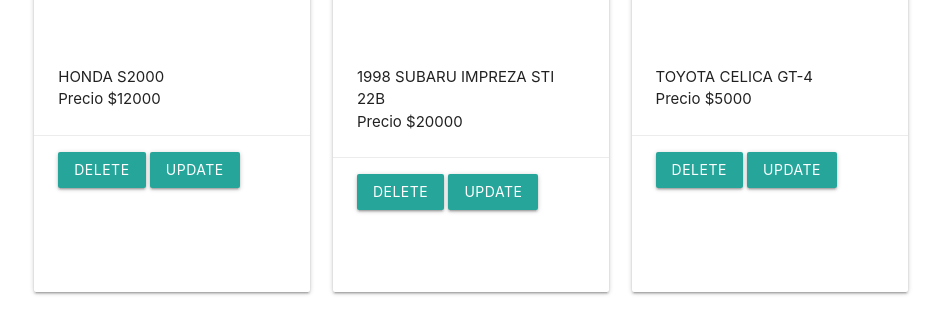
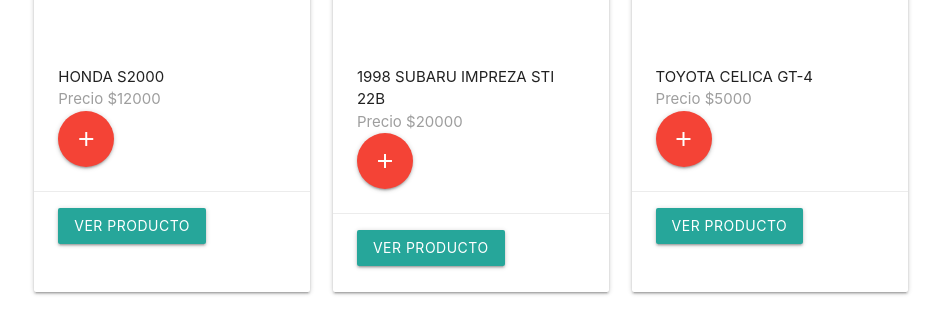
Before and after one commit to AsaelCerros/e-shop-django, a Django app: page /shop/ in a window 1280 px wide. Shown: the part 825-1152 px from the top of the page, without its empty margins (169-1110 px from the left). Run offline with Django 3.2, Linux system fonts and the light colour scheme; data comes from the database, SQL or seed files in the repository; both versions use the stored data as it was after the commit.

Commit message:
Cart finished

```diff
--- a/shop/templates/shop/index.html
+++ b/shop/templates/shop/index.html
@@ -5,16 +5,25 @@
  <div class="row">
         {% for product in product_list %}
             <div class="col s4 m6 l4">
-                <div class="card hoverable">
+                <div class="card hoverable ">
                     <div class="card-image">
-                        <img src="{{ product.product_image.url }}">
+                        <img class="responsive-img activator" src="{{ product.product_image.url }}">
                     </div>
                     <div class="card-content">
-                        <p>{{ product.product_title }}</p>
-                        <p>Precio ${{ product.product_price }}</p>
+                        <span class="activator">{{ product.product_title }}</span>
+                        <p class="grey-text">Precio ${{ product.product_price }}</p>
+                        <form action="{% url 'shop:add_to_cart' product_id=product.id quantity=1%}" method="post" style="display: inline;">
+                             {% csrf_token %}
+                          <button type="submit" class="btn-floating btn-large waves-effect waves-light red"><i class="material-icons">add</i></button>
+                        </form>
+                    </div>
+                    <div class="card-reveal">
+                          <span class="card-title grey-text text-darken-4">{{ product.product_title }}<i class="material-icons right">close</i></span>
+                          <p>{{ product.product_desc }}</p>
                         </div>
                     <div class="card-action">
-                                <form action="{% url 'shop:product-delete' product.id %}" method="post" style="display: inline;">
+                                {% if user.is_superuser %}
+                                    <form action="{% url 'shop:product-delete' product.id %}" method="POST" style="display: inline;">
                                     {% csrf_token %}
                                     <button type="submit" class="btn btn-default btn-sm">Delete</button>
                                 </form>
@@ -22,8 +31,13 @@
                                     {% csrf_token %}
                                     <button type="submit" class="btn btn-default btn-sm">Update</button>
                                 </form>
+                                {% else %}
+                                    <button type="submit" class="btn btn-default btn-sm activator ">Ver producto</button>
+                                {% endif %}
+
                     </div>
                 </div>
+
             </div>
 
 {% endfor %}
@@ -34,8 +48,10 @@
 
 
 {% endif %}
+     {% if user.is_superuser %}
      <form action="{% url 'shop:product-entry'  %}" method="post" style="display: inline;">
             {% csrf_token %}
             <button style="position: fixed;bottom: 20;right: 20;"type="submit" class="btn-floating btn-large waves-effect waves-light red"><i class="material-icons">add</i></button>
         </form>
+     {% endif %}
 {% endblock content %}
--- a/shop/urls.py
+++ b/shop/urls.py
@@ -17,5 +17,11 @@
 
     # shop/product/(?P<pk>[0-9]+)/delete
     url(r'^album/(?P<pk>[0-9]+)/delete$', views.ProductDelete.as_view(), name='product-delete'),
+    # add to cart shop/product/(?P<pk>[0-9]+)/add
+    url(r'^add/(?P<product_id>\w+)/(?P<quantity>\d{1,10})$', views.add_to_cart, name='add_to_cart'),
+    #get cart items
+    url(r'^cart/$', views.get_cart, name='get_cart'),
+    #remove from cart
+    url(r'^remove/(?P<product_id>\w+)/$', views.remove_from_cart, name='remove_from_cart'),
 
 ]
--- a/shop/views.py
+++ b/shop/views.py
@@ -1,9 +1,10 @@
-from django.shortcuts import render
+from django.shortcuts import render, redirect
 # Create your views here.
 from django.views import generic
 from django.views.generic.edit import CreateView, UpdateView, DeleteView
+from django.contrib.auth.decorators import login_required
 from django.urls import reverse_lazy
-
+from cart.cart import Cart
 # Create your views here.
 from shop.models import Product
 
@@ -17,19 +18,54 @@
         return Product.objects.all()
 
 # view for the product entry page
+# @login_required
 class ProductEntry(CreateView):
     model = Product
     # the fields mentioned below become the entry rows in the generated form
     fields = ['product_title', 'product_price', 'product_desc', 'product_image']
 
 # view for the product update page
+# @login_required
 class ProductUpdate(UpdateView):
     model = Product
     # the fields mentioned below become the entyr rows in the update form
     fields = ['product_title', 'product_price', 'product_desc', 'product_image']
 
 # view for deleting a product entry
+# @login_required
 class ProductDelete(DeleteView):
     model = Product
     # the delete button forwards to the url mentioned below.
     success_url = reverse_lazy('shop:index')
+
+
+#Shopping cart
+def add_to_cart(request, product_id, quantity):
+    if request.method == 'POST':
+        product = Product.objects.get(id=product_id)
+        cart = Cart(request)
+        cart.add(product, product.product_price, quantity)
+        subtotal = cart.summary()
+        total_items = cart.count()
+        return render(request, 'shop/cart.html', {'cart': Cart(request), 'subtotal': subtotal, 'total_items': total_items})
+    else:
+        return redirect('shop')
+
+
+def remove_from_cart(request, product_id):
+    if request.method == 'POST':
+        product = Product.objects.get(id=product_id)
+        cart = Cart(request)
+        cart.remove(product)
+        subtotal = cart.summary()
+        total_items = cart.count()
+        return render(request, 'shop/cart.html', {'cart': Cart(request), 'subtotal': subtotal, 'total_items': total_items})
+    else:
+        return redirect('shop:index')
+
+
+def get_cart(request):
+    cart = Cart(request)
+    subtotal = cart.summary()
+    total_items = cart.count()
+    return render(request, 'shop/cart.html', {'cart': Cart(request), 'subtotal': subtotal, 'total_items': total_items})
--- a/static/css/style.css
+++ b/static/css/style.css
@@ -1,6 +1,9 @@
 .card {
     height: 500px; /* Your height here */
     overflow: hidden;
+}
+.card-cart {
+	height: 200px;
 }
 
 .card-image {
--- a/templates/base.html
+++ b/templates/base.html
@@ -31,7 +31,8 @@
             </form>
             </li>
             {% if user.is_authenticated %}
-              <li><a href="#" onclick="M.toast({html: 'Product added'})"><i class="large material-icons" style="color: black">add_shopping_cart</i></a></li>
+              <li><a href="{% url 'shop:index'%}"><i class="large material-icons" style="color: black">apps</i></a></li>
+              <li><a href="{% url 'shop:get_cart'%}"><i class="large material-icons" style="color: black">add_shopping_cart</i></a></li>
               <li><a href="{% url 'profile' %}"><i class="large material-icons" style="color: black">account_circle</i></a></li>
               <li><a href="{% url 'logout' %}"><i class="large material-icons" style="color: black">directions_run</i></a></li>
             {% else %}
--- a/testapp/settings.py
+++ b/testapp/settings.py
@@ -33,6 +33,7 @@
 
 INSTALLED_APPS = [
     'my_app',
+    'cart',
     'shop.apps.ShopConfig',
     'users.apps.UsersConfig',
     'materialize',
--- a/testapp/urls.py
+++ b/testapp/urls.py
@@ -18,7 +18,7 @@
 from django.urls import path, include
 from django.conf.urls import url
 from my_app import views
-from shop import views
+from shop import views as shop_views
 from users import views as user_views
 from django.conf import settings
 from django.conf.urls.static import static
@@ -30,6 +30,7 @@
 	path('logout/', auth_views.LogoutView.as_view(template_name='users/logout.html'), name='logout'),
     path('', include('my_app.urls')),
     url(r'^shop/',include('shop.urls')),
+    #path('remove/', shop_views.remove_from_cart, name='remove_from_cart'),
     path('admin/', admin.site.urls),
 ]
 
```
Also changed, not shown: shop/templates/shop/cart.html (added, +46 -0 lines), db.sqlite3. Lines whose indentation alone changed are shown as unchanged.
